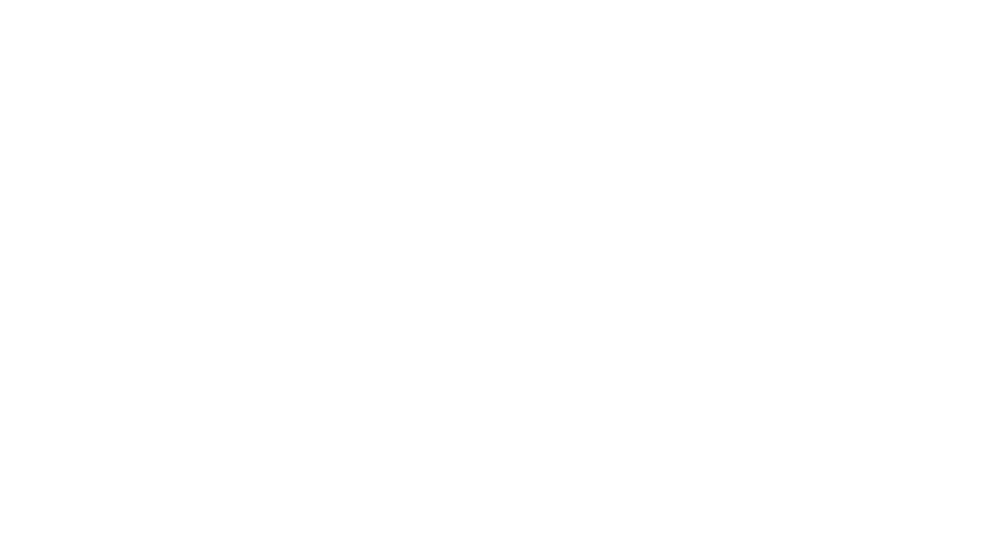
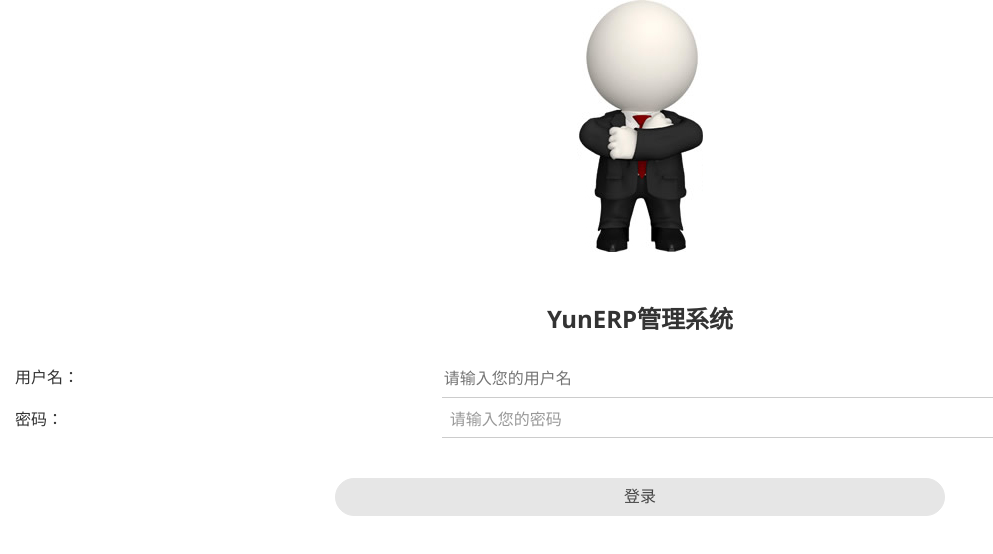
Before and after one commit to zhuanjiaozm/Blue, a website: page function/login/index.html in a window 1280 px wide. Shown: the whole page, without its empty margins (0-993 px from the left). Drawn offline with Linux system fonts and the light colour scheme.

Commit message:
登录页面初步规划
未完成

```diff
--- a/function/login/index.html
+++ b/function/login/index.html
@@ -33,6 +33,31 @@
         <link rel="stylesheet" href="./login.css">
     </head>
     <body>
+        <div class="am-g">
+            <div class="am-u-sm-12 am-text-center">
+                <img src="../../img/login/login.jpg" alt="">
+                <h1>YunERP管理系统</h1>
+            </div>
+        </div>
+        <div class="am-g login-form">
+            <div class="am-u-sm-4">用户名：</div>
+            <div class="am-u-sm-8">
+                <input type="text" name="" value="" placeholder="请输入您的用户名">
+            </div>
+        </div>
+        <div class="am-g am-form login-form">
+            <div class="am-u-sm-4">密码：</div>
+            <div class="am-u-sm-8">
+                <input type="password" name="" value="" placeholder="请输入您的密码">
+            </div>
+        </div>
+        <div class="am-g am-form login-form am-text-center">
+            <div class="am-u-sm-3">&nbsp;</div>
+            <div class="am-u-sm-6">
+                <button type="button" class="am-btn am-btn-default am-round am-btn-block">登录</button>
+            </div>
+            <div class="am-u-sm-3"></div>
+        </div>
 
         <!--在这里编写你的代码-->
 
--- a/function/login/login.css
+++ b/function/login/login.css
@@ -0,0 +1,27 @@
+.login-form {
+    line-height: 37px;
+    height: 37px;
+    margin: 5px 0;
+}
+
+.login-form>.am-u-sm-4 {
+    text-align: Justify;
+    text-justify: inter-ideograph;
+}
+
+.login-form>.am-u-sm-8>input {
+    border: none;
+    border-bottom: 1px solid #ccc;
+    height: 37px;
+    line-height: 37px;
+    width: 100%;
+    text
+}
+
+.login-form:last-of-type {
+    margin-top: 40px;
+}
+
+.am-btn-block {
+    margin: 0 auto;
+}
```
Also changed, not shown: img/common/login.jpg (added), img/login/login.jpg (added).
